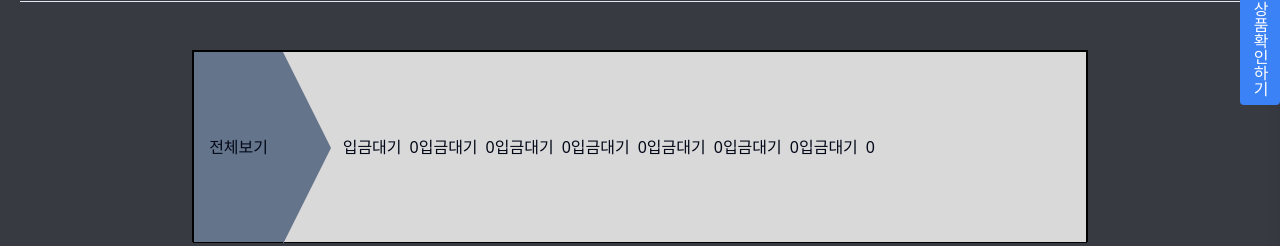
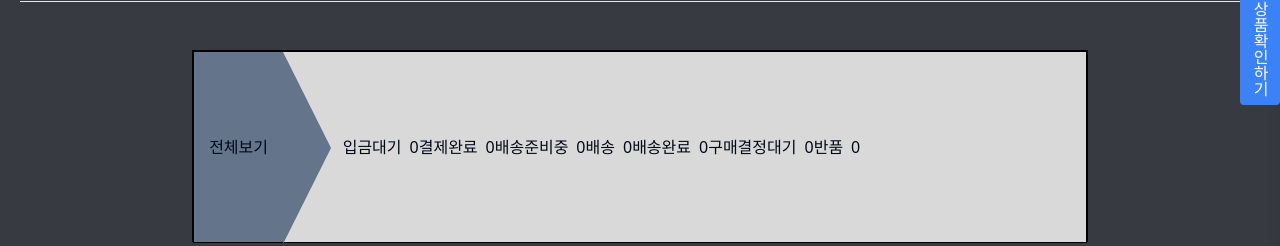
Before and after one commit to BeomsuNa/WhiteWhale, a React (Vite) app: page /mypage in a window 1280 px wide. Shown: the part 274-520 px from the top of the page. Built offline with nearby package versions, Linux system fonts and the light colour scheme; no server answers.

Commit message:
1.[css] Mypage 수정 중
1.[css] MyPage 인트로 수정중입니다.

```diff
--- a/src/pages/Mypage/DliveryState.tsx
+++ b/src/pages/Mypage/DliveryState.tsx
@@ -20,27 +20,27 @@ const DliveryState = () => {
           <h4>0</h4>
         </div>
         <div className="flex flex-row gap-2">
-          <h3>입금대기</h3>
+          <h3>결제완료</h3>
           <h4>0</h4>
         </div>
         <div className="flex flex-row gap-2">
-          <h3>입금대기</h3>
+          <h3>배송준비중</h3>
           <h4>0</h4>
         </div>
         <div className="flex flex-row gap-2">
-          <h3>입금대기</h3>
+          <h3>배송</h3>
           <h4>0</h4>
         </div>
         <div className="flex flex-row gap-2">
-          <h3>입금대기</h3>
+          <h3>배송완료</h3>
           <h4>0</h4>
         </div>
         <div className="flex flex-row gap-2">
-          <h3>입금대기</h3>
+          <h3>구매결정대기</h3>
           <h4>0</h4>
         </div>
         <div className="flex flex-row gap-2">
-          <h3>입금대기</h3>
+          <h3>반품</h3>
           <h4>0</h4>
         </div>
       </div>
```
